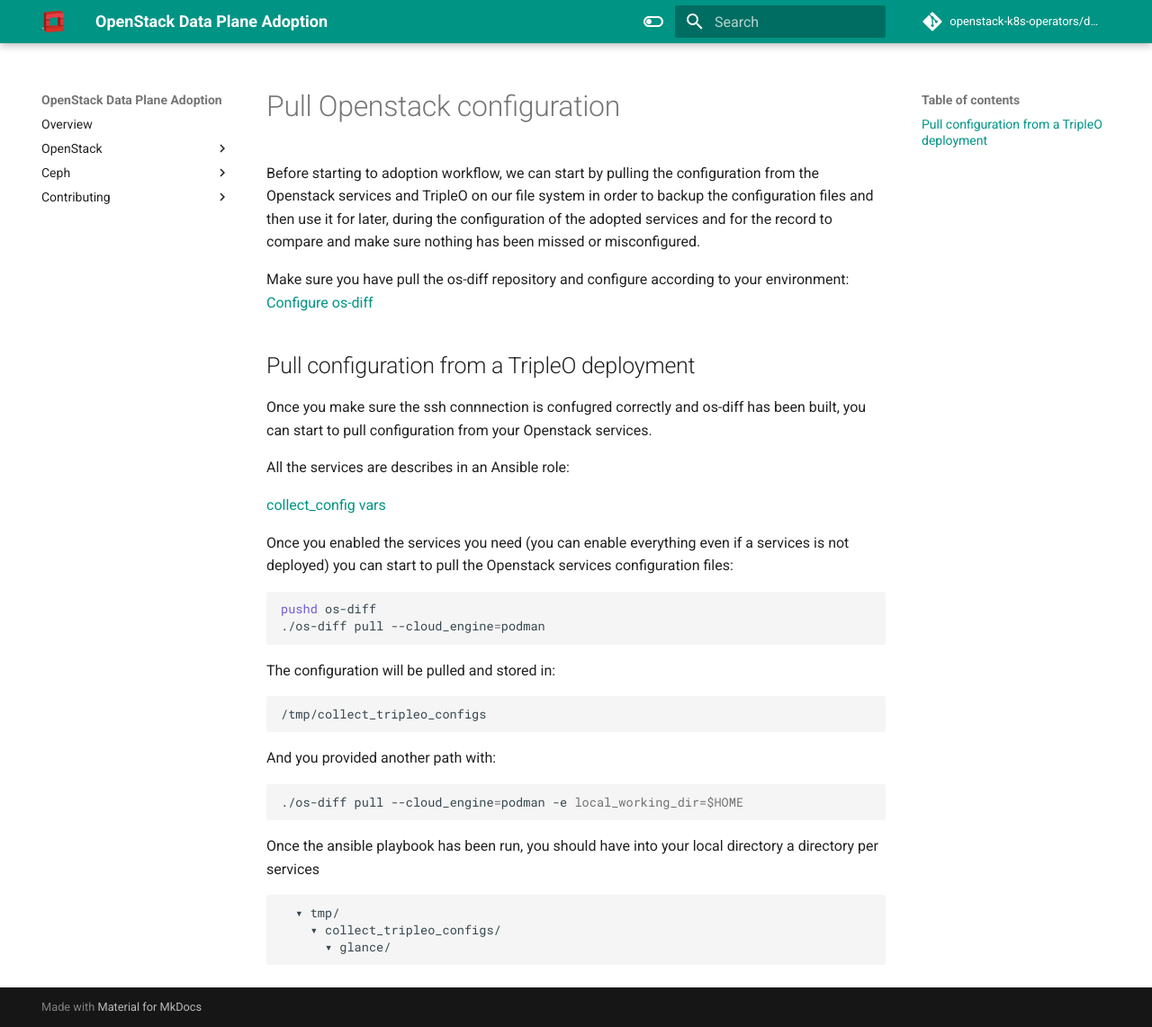
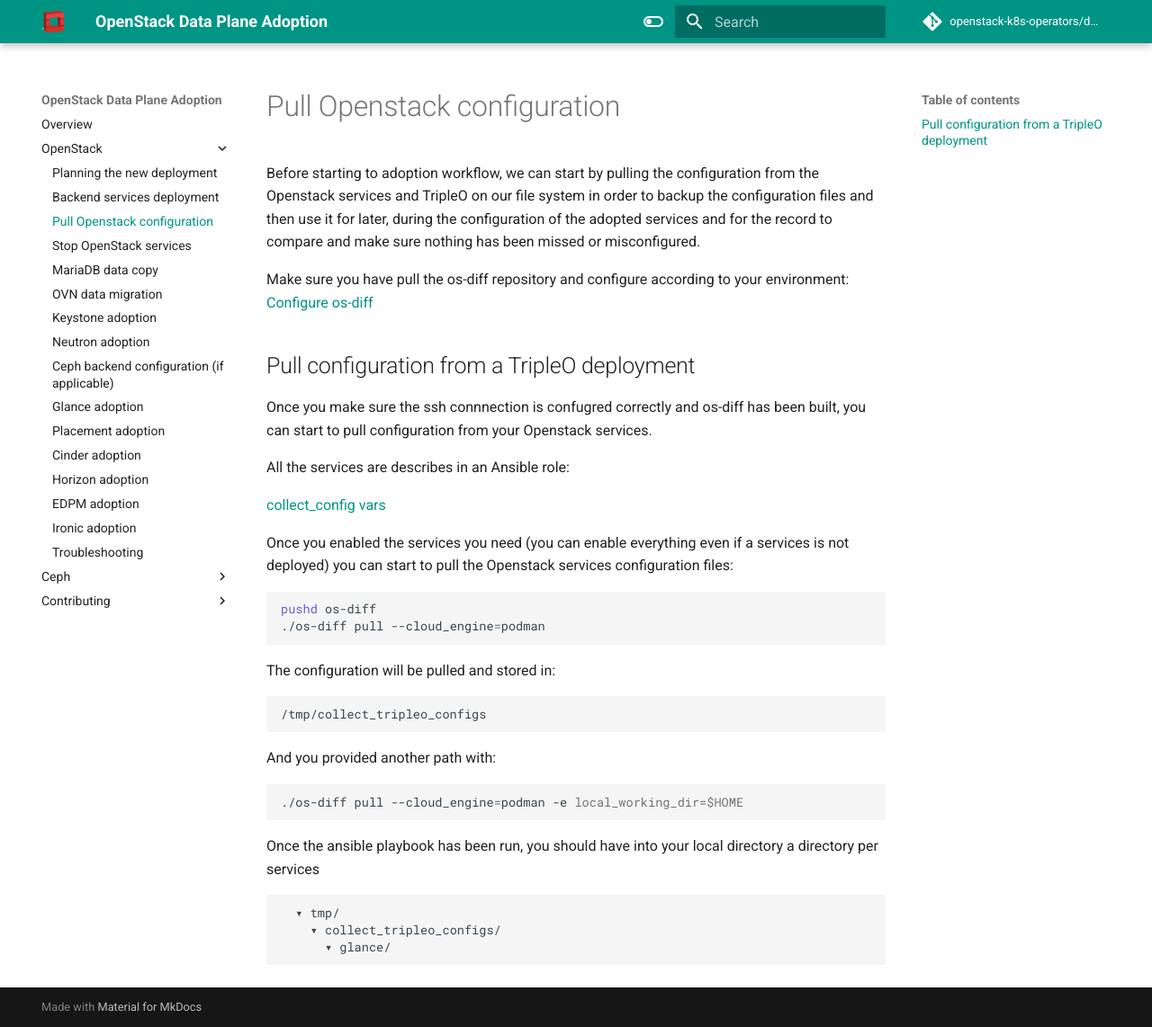
Before and after one commit to openstack-k8s-operators/data-plane-adoption, an MkDocs documentation site: the page built from docs/openstack/pull_openstack_configuration.md, in a window 1280 px wide and 1142 px high. Shown: the whole window at 90% size. Built offline with MkDocs 1.6.1 and Material for MkDocs 9.7.7, drawn with Linux system fonts in a browser that asks for light colours; comment, search, counter and statistics services are not loaded; the version menu is left out.

Commit message:
Fix link breaking typo in docs
TrivialFix

```diff
--- a/mkdocs.yml
+++ b/mkdocs.yml
@@ -29,7 +29,7 @@
   - OpenStack:
     - openstack/planning.md
     - openstack/backend_services_deployment.md
-    - oepsntack/pull_openstack_configuration.md
+    - openstack/pull_openstack_configuration.md
     - openstack/stop_openstack_services.md
     - openstack/mariadb_copy.md
     - openstack/ovn_adoption.md
```
